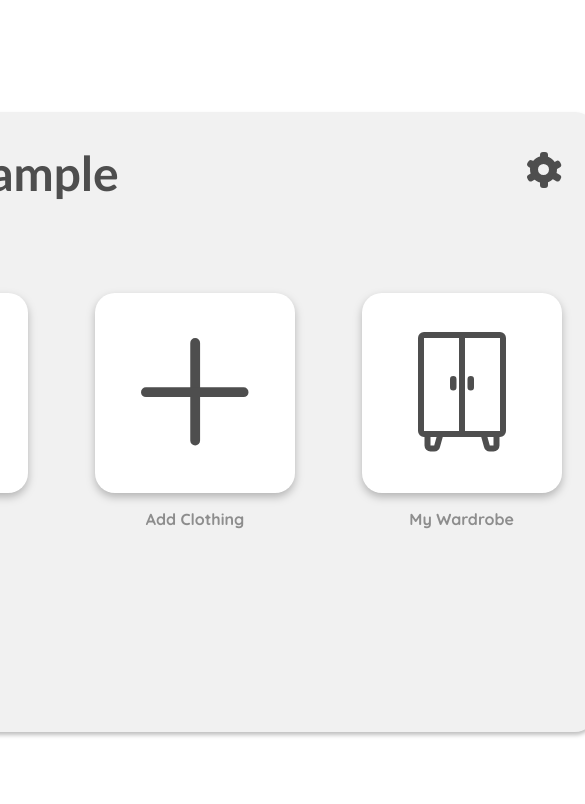
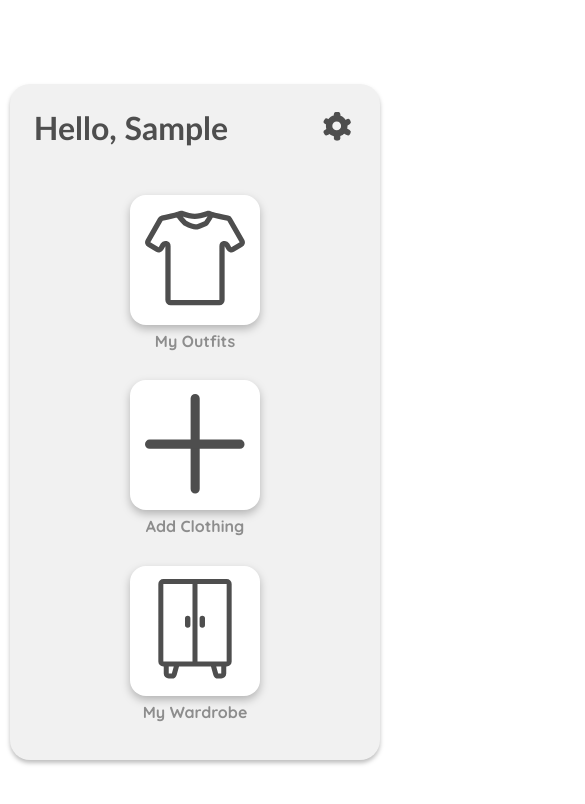
Before and after one commit to YilmazMelih/Webdrobe, a React (Vite) app: page /dashboard in a window 390 px wide. Shown: the top 804 px of the page, 585 px wide, since content can reach past the window. Built offline with nearby package versions, Linux system fonts and the light colour scheme; no server answers; sample sign-in values are in the browser's storage; a web font is replaced by a local one.

Commit message:
Reworked some CSS to make it more reactive

```diff
--- a/src/components/Dashboard.jsx
+++ b/src/components/Dashboard.jsx
@@ -26,6 +26,7 @@ export default function Dashboard(props) {
                 <img src={settingsLogo} alt="settings" />
             </button>
             <div className="dashboard-container">
+                <div className="dashboard-pair">
                     <button
                         className="dashboard-btn"
                         aria-label="My Outfits"
@@ -45,6 +46,9 @@ export default function Dashboard(props) {
                             onContextMenu={(e) => e.preventDefault()}
                         />
                     </button>
+                    <span className="dashboard-btn-label">My Outfits</span>
+                </div>
+                <div className="dashboard-pair">
                     <button
                         className="dashboard-btn"
                         aria-label="Add Clothing"
@@ -57,6 +61,9 @@ export default function Dashboard(props) {
                             onContextMenu={(e) => e.preventDefault()}
                         />
                     </button>
+                    <span className="dashboard-btn-label">Add Clothing</span>
+                </div>
+                <div className="dashboard-pair">
                     <button
                         className="dashboard-btn"
                         aria-label="My Wardrobe"
@@ -76,9 +83,8 @@ export default function Dashboard(props) {
                             onContextMenu={(e) => e.preventDefault()}
                         />
                     </button>
-                <span className="dashboard-btn-label">My Outfits</span>
-                <span className="dashboard-btn-label">Add Clothing</span>
                     <span className="dashboard-btn-label">My Wardrobe</span>
+                </div>
             </div>
         </main>
     );
--- a/src/index.css
+++ b/src/index.css
@@ -16,7 +16,8 @@ body {
 .app-container {
     background-color: #f1f1f1;
     width: 800px;
-    height: 620px;
+    max-height: 700px;
+    min-height: 620px;
     border-radius: 20px;
     filter: drop-shadow(0px 3px 2px rgba(0, 0, 0, 0.25));
 }
@@ -129,10 +130,18 @@ h1 {
 }
 
 .dashboard-container {
-    display: grid;
-    grid-template-columns: repeat(3, 1fr);
-    row-gap: 16px;
+    display: flex;
+    justify-content: space-evenly;
+    gap: 16px;
     margin-top: 60px;
+}
+
+.dashboard-pair {
+    display: flex;
+    flex-direction: column;
+    justify-content: center;
+    align-items: center;
+    gap: 8px;
 }
 
 .dashboard-btn {
@@ -495,3 +504,96 @@ legend {
 .create-btn:hover {
     scale: 1.05;
 }
+
+@media (max-height: 620px) {
+    body {
+        height: auto;
+    }
+}
+
+@media (max-width: 900px) {
+    .app-container {
+        scale: 0.85;
+    }
+}
+
+@media (max-width: 700px) {
+    .app-container {
+        scale: 0.75;
+    }
+}
+
+@media (max-width: 600px) {
+    .app-container {
+        scale: 1;
+        width: 95vw;
+        height: 80vh;
+    }
+
+    .header-nonauth > h1 {
+        font-size: 4rem;
+        line-height: 4rem;
+    }
+
+    .header-nonauth > h2 {
+        font-size: 1.25rem;
+        line-height: 1.25rem;
+    }
+
+    .auth-form-header {
+        font-size: 1.5rem;
+    }
+
+    h1 {
+        font-size: 2rem;
+        padding: 1.5rem;
+    }
+
+    .settings-btn {
+        top: 1.5rem;
+        right: 1.5rem;
+        scale: 0.8;
+    }
+
+    .dashboard-container {
+        height: 68vh;
+        flex-direction: column;
+        margin-top: 0;
+        gap: 6px;
+        justify-content: space-evenly;
+        align-items: center;
+    }
+
+    .dashboard-pair {
+        gap: 6px;
+    }
+
+    .dashboard-btn {
+        width: 130px;
+        height: 130px;
+        border-radius: 16px;
+    }
+
+    .dashboard-btn-img {
+        width: 100px;
+        height: 100px;
+    }
+
+    .wardrobe {
+        grid-template-columns: repeat(auto-fit, minmax(150px, 1fr));
+    }
+
+    .outfits {
+        grid-template-columns: repeat(auto-fit, minmax(200px, 1fr));
+        gap: 10px;
+    }
+
+    .clothing-icon {
+        width: 130px;
+        height: 130px;
+        border-radius: 16px;
+    }
+    .clothing-icon-img {
+        scale: 0.8;
+    }
+}
```
Lines whose indentation alone changed are shown as unchanged.
